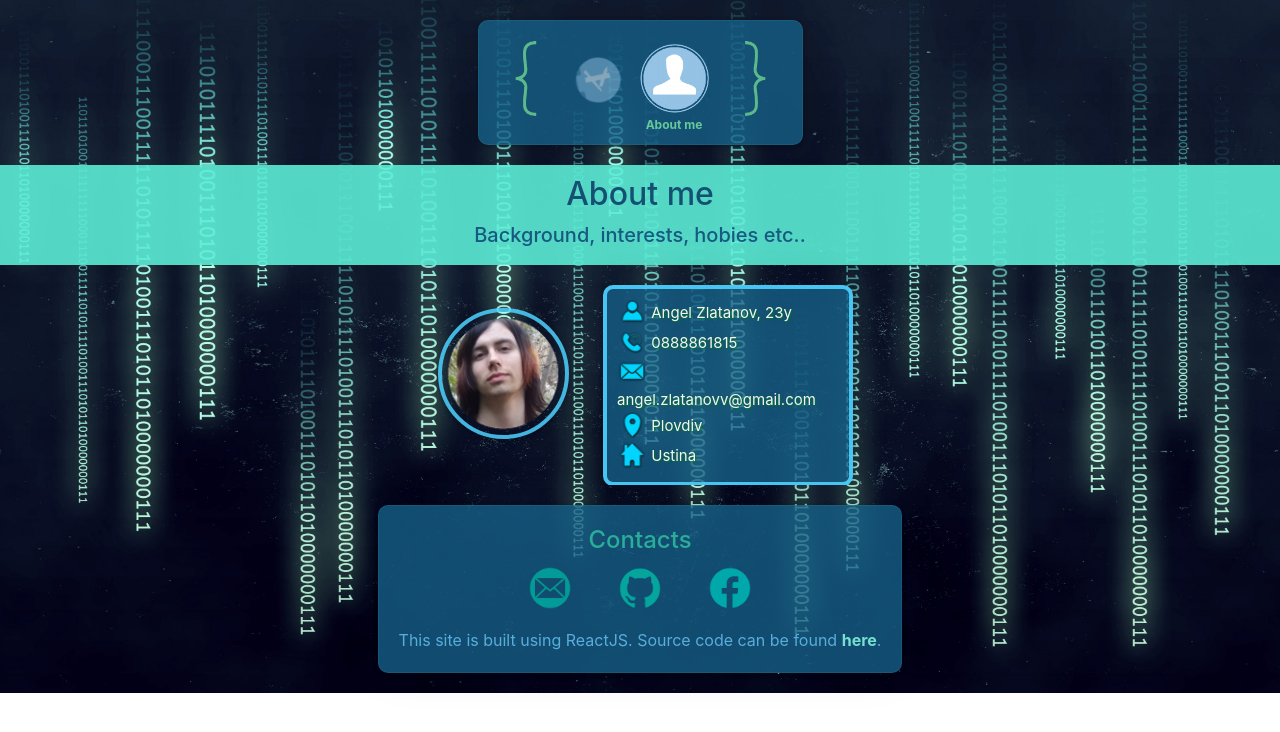
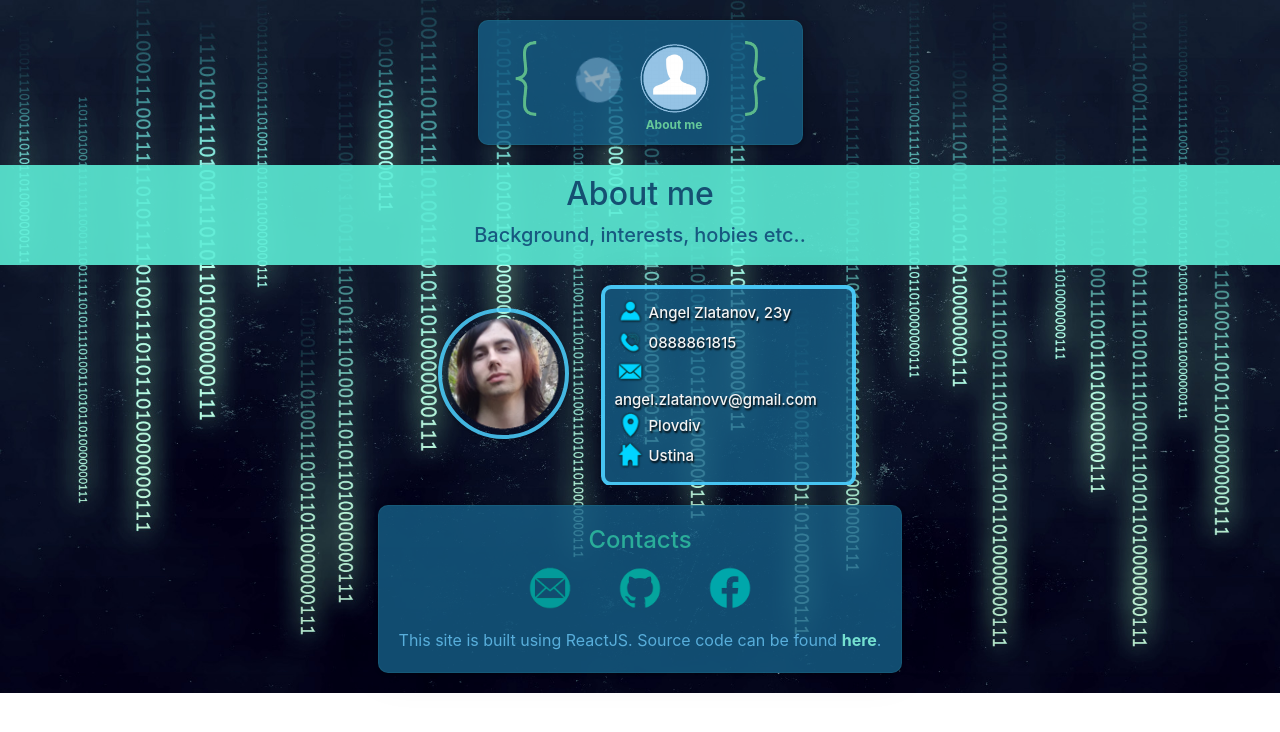
Before and after one commit to angelzbg/portfolio, a React (Create React App) app: page / in a window 1280 px wide. Both pictures are taken after a click on the element "About me". Shown: the top 732 px of the page. Built offline with nearby package versions, Linux system fonts and the light colour scheme.

Commit message:
Update App.css

```diff
--- a/src/App.css
+++ b/src/App.css
@@ -245,11 +245,11 @@
     border: 4px solid rgba(77, 210, 255, 0.9);
     overflow: hidden;
     color: #f5f5f5;
-    font-weight: 400;
+    font-weight: 495;
     text-align: left;
     font-size: 15px;
-    text-shadow: 1px 1px 2px rgba(0, 117, 39, 1);
-    width: 250px;
+    text-shadow: 1px 2px 2px rgba(0,0,0,0.97); /*rgba(0, 117, 39, 1)*/
+    width: 255px;
     padding: 10px;
 }
 .aboutImage {
```
